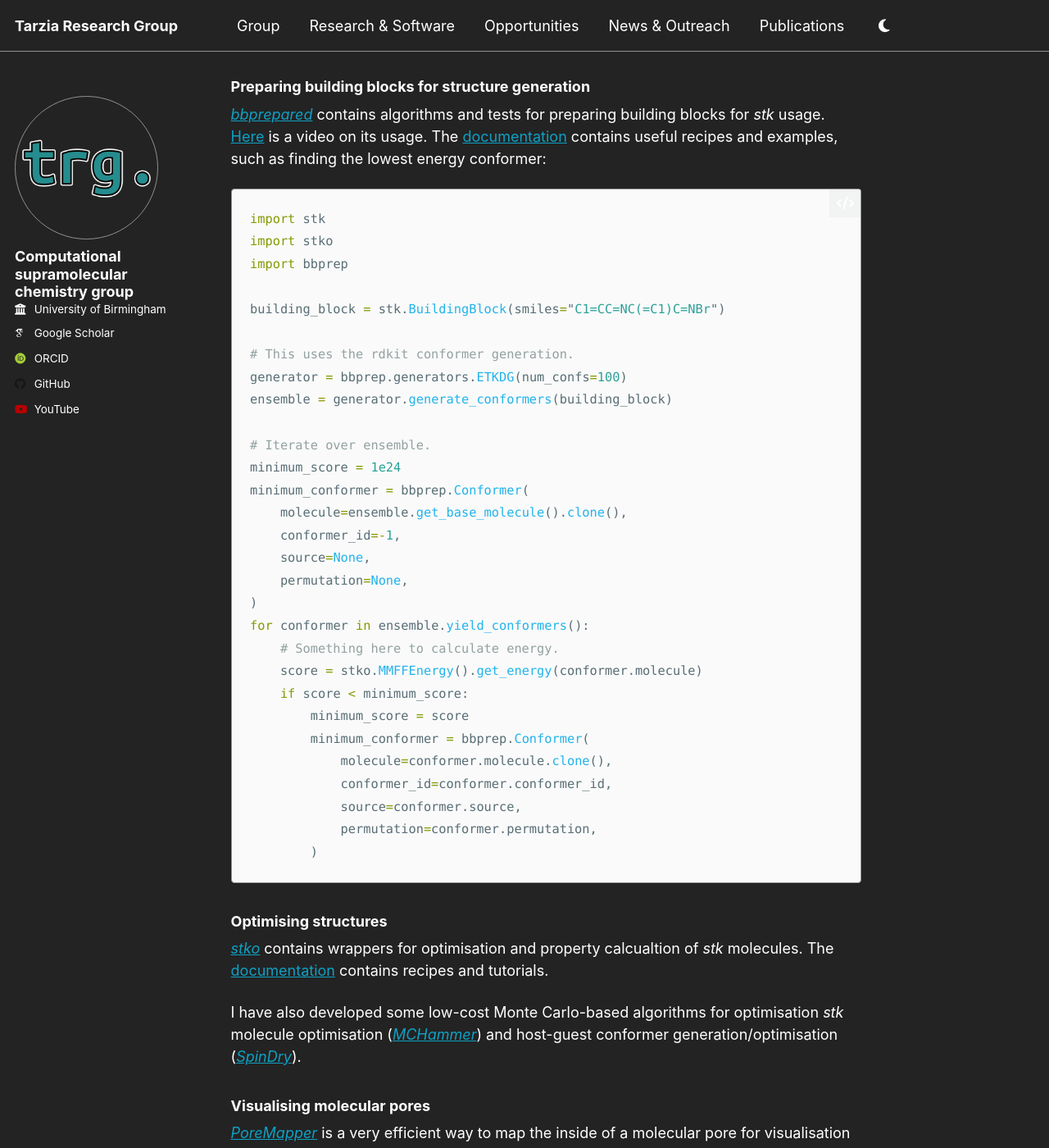
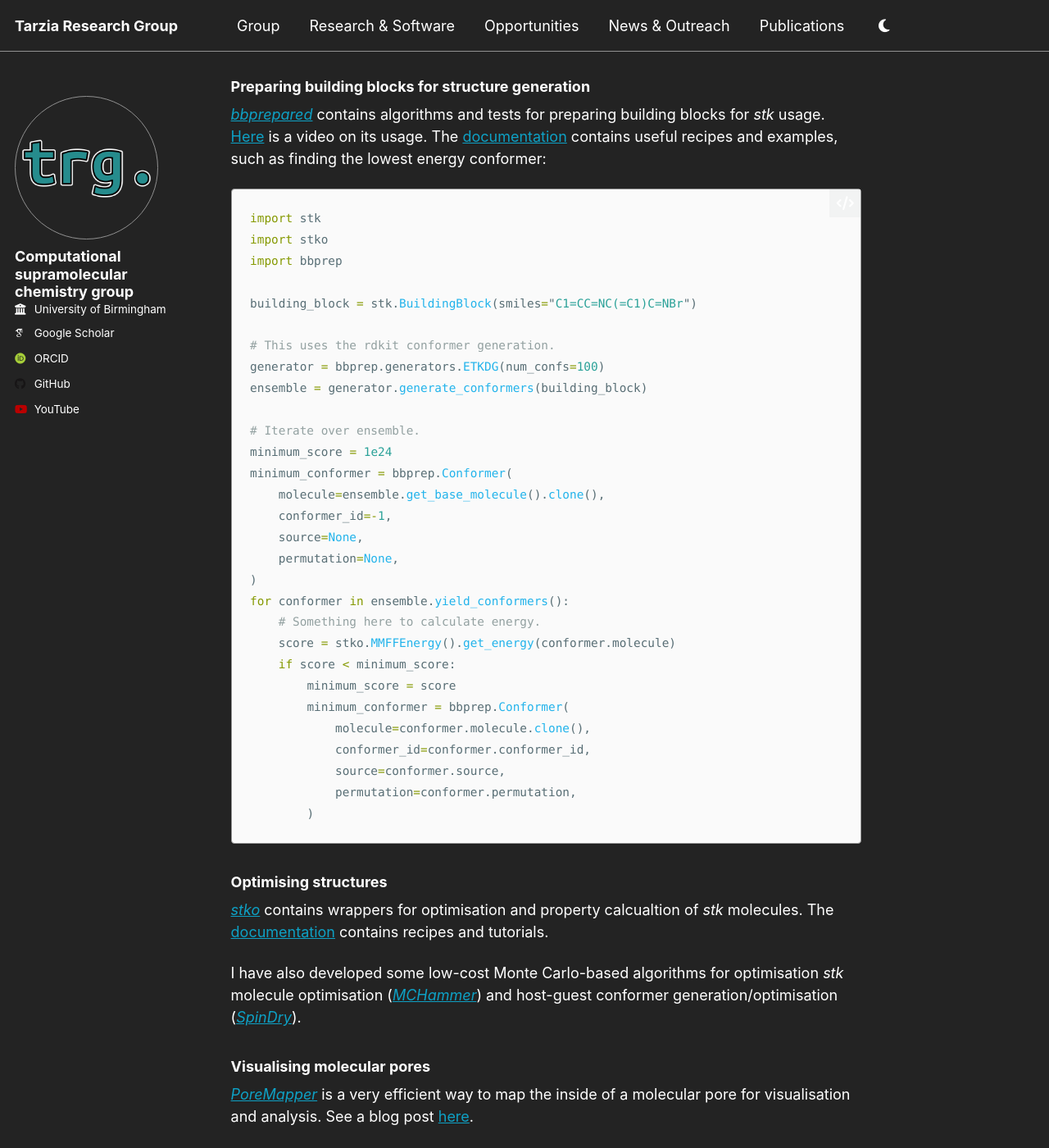
Before and after one commit to TarziaResearchGroup/TarziaResearchGroup.github.io, a Jekyll site: the page built from _pages/research.md, in a window 1280 px wide and 1400 px high, scrolled down 1073 px. Shown: the whole window at 82% size. Built offline with Jekyll 4.4.1, drawn with Linux system fonts in a browser that asks for light colours; some web fonts are replaced; a script that is not in the unit is left out.

Commit message:
Adjust syntax type size for consistency

```diff
--- a/_sass/_themes.scss
+++ b/_sass/_themes.scss
@@ -35,7 +35,7 @@ $type-size-2                : 1.953em;  // ~31.248px
 $type-size-3                : 1.563em;  // ~25.008px
 $type-size-4                : 1.25em;   // ~20px
 $type-size-5                : 1em;      // ~16px
-$type-size-syntax           : 0.825em;  // ~14px
+$type-size-syntax           : 0.8em;  // ~14px
 $type-size-6                : 0.75em;   // ~12px
 $type-size-7                : 0.6875em; // ~11px
 $type-size-8                : 0.625em;  // ~10px
```
